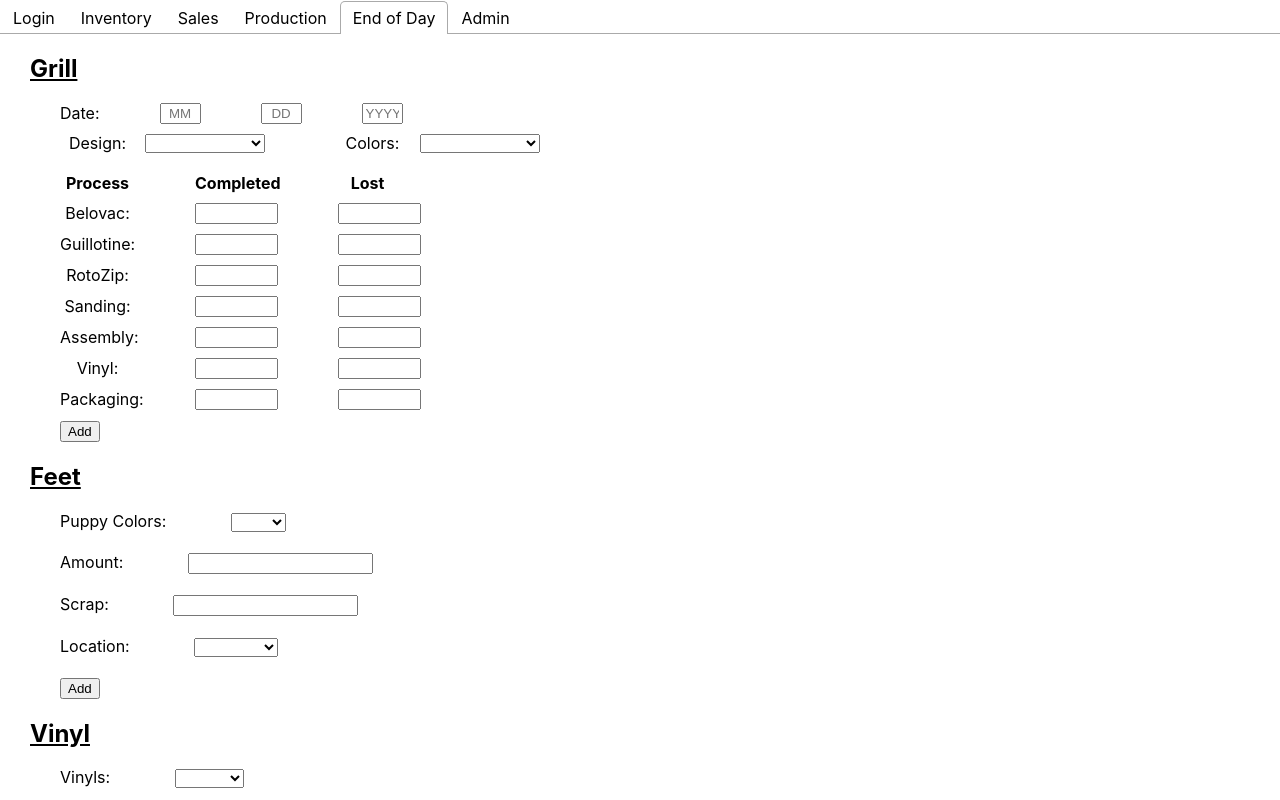
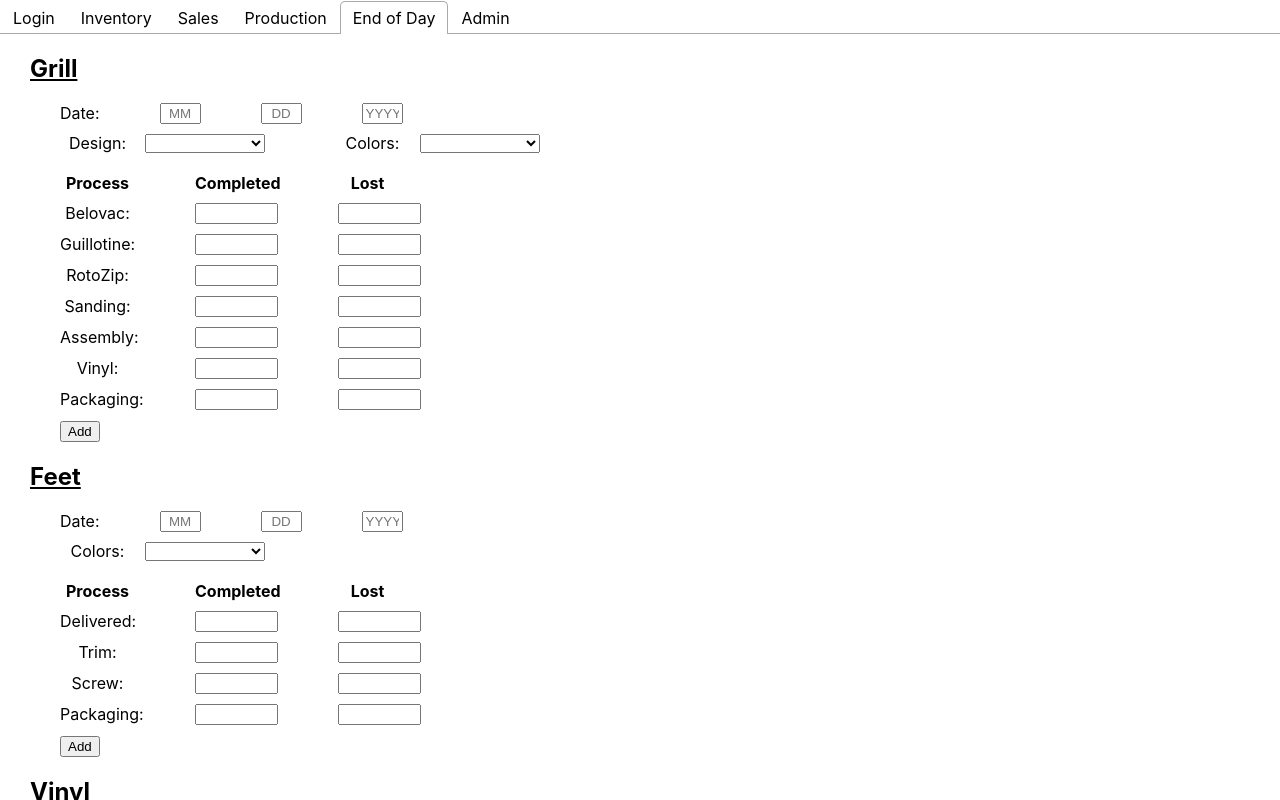
Before and after one commit to gigglyinventory/giggly_inventory, a React (Create React App) app in the folder giggly-ui/: page / in a window 1280 px wide. Both pictures are taken after a click on the tab "End of Day". Shown: the top 800 px of the page. Built offline with nearby package versions, Linux system fonts and the light colour scheme.

Commit message:
more production steps

```diff
--- a/giggly-ui/src/Components/EndOfDay.js
+++ b/giggly-ui/src/Components/EndOfDay.js
@@ -13,13 +13,13 @@ function EndOfDay(){
     return (<option key={i} value={item.id}>{item.name}</option>)
   }, this)
 
-    const location = [
+    const walker = [
       {id: 'em', name: ''},
-      {id: 'l1', name: 'Location 1'},
-      {id: 'l2', name: 'Location 2'}
+      {id: 'w2', name: '2-Wheels'},
+      {id: 'w4', name: '4-Wheels'}
     ];
 
-    let locationList = location.length > 0 && location.map((item, i) => {
+    let walkerList = walker.length > 0 && walker.map((item, i) => {
       return (<option key={i} value={item.id}>{item.name}</option>)
     }, this)
 
@@ -117,41 +117,101 @@ function EndOfDay(){
 
 
       <h2>Feet</h2>
-      <label for="puppy_color">Puppy Colors: </label>
-      <select id="puppy_color">{colorsList}</select>
-      <br />
-      <br />
-      <label for="enter_grill_amount">Amount: </label>
-      <input id="enter_grill_amount" type="text" name="amount" defualtValue="" maxlength="10" />
-      <br />
-      <br />
-      <label for="grill_scrap">Scrap: </label>
-      <input id="grill_scrap" type="text" name="amount" defualtValue="" maxlength="10" />
-      <br />
-      <br />
-      <label for="grill_location">Location: </label>
-      <select id="grill_locaiton">{locationList}</select>
-      <br />
-      <br />
+
+      <form class="inline-date">
+        <label>Date: </label>
+        <input type="type" name="month" placeholder="MM" maxlength="2" size="2"/>
+        <input type="type" name="day" placeholder="DD" maxlength="2" size="2"/>
+        <input type="type" name="year" placeholder="YYYY" maxlength="4" size="2"/>
+      </form>
+
+      <form class="form-inline">
+        <label for="puppy_color">Colors: </label>
+        <select id="puppy_color">{colorsList}</select>
+      </form>
+
+      <form class="form-inline">
+        <label><b>Process</b></label>
+        <label><b>Completed</b></label>
+        <label><b>Lost</b></label>
+      </form>
+
+      <form class="form-inline">
+        <label for="feet_deliv">Delivered: </label>
+        <input id="feet_deliv" type="text" name="amount" defualtValue="" maxlength="10" size="8"/>
+        <input id="deliv_lost" type="text" name="amount" defualtValue="" maxlength="10" size="8"/>
+      </form>
+
+      <form class="form-inline">
+        <label for="feet_trim">Trim: </label>
+        <input id="feet_trim" type="text" name="amount" defualtValue="" maxlength="10" size="8"/>
+        <input id="trim_lost" type="text" name="amount" defualtValue="" maxlength="10" size="8"/>
+      </form>
+
+      <form class="form-inline">
+        <label for="feet_screw">Screw: </label>
+        <input id="feet_screw" type="text" name="amount" defualtValue="" maxlength="10" size="8"/>
+        <input id="screw_lost" type="text" name="amount" defualtValue="" maxlength="10" size="8"/>
+      </form>
+
+      <form class="form-inline">
+        <label for="feet_pac">Packaging: </label>
+        <input id="feet_pac" type="text" name="amount" defualtValue="" maxlength="10" size="8"/>
+        <input id="trim_pac_lost" type="text" name="amount" defualtValue="" maxlength="10" size="8"/>
+      </form>
+
       <input type="submit" value="Add" />
 
       <h2>Vinyl</h2>
+
+      <form class="inline-date">
+        <label>Date: </label>
+        <input type="type" name="month" placeholder="MM" maxlength="2" size="2"/>
+        <input type="type" name="day" placeholder="DD" maxlength="2" size="2"/>
+        <input type="type" name="year" placeholder="YYYY" maxlength="4" size="2"/>
+      </form>
+
+      <form class="form-inline">
       <label for="vinyl_pattern">Vinyls: </label>
       <select id="vinyl_pattern">{vinylList}</select>
-      <br />
-      <br />
-      <label for="enter_grill_amount">Amount: </label>
-      <input id="enter_grill_amount" type="text" name="amount" defualtValue="" maxlength="10" />
-      <br />
-      <br />
-      <label for="grill_scrap">Scrap: </label>
-      <input id="grill_scrap" type="text" name="amount" defualtValue="" maxlength="10" />
-      <br />
-      <br />
-      <label for="grill_location">Location: </label>
-      <select id="grill_locaiton">{locationList}</select>
-      <br />
-      <br />
+      </form>
+
+      <form class="form-inline">
+        <label><b>Process</b></label>
+        <label><b>Completed</b></label>
+        <label><b>Lost</b></label>
+      </form>
+
+      <form class="form-inline">
+        <label for="canvas_amount">Canvas: </label>
+        <input id="canvas_amount" type="text" name="amount" defualtValue="" maxlength="10" size="8"/>
+        <input id="canvas_lost" type="text" name="amount" defualtValue="" maxlength="10" size="8"/>
+      </form>
+
+      <form class="form-inline">
+        <label for="canvas_print">Printing: </label>
+        <input id="canvas_print" type="text" name="amount" defualtValue="" maxlength="10" size="8"/>
+        <input id="print_lost" type="text" name="amount" defualtValue="" maxlength="10" size="8"/>
+      </form>
+
+      <form class="form-inline">
+        <label for="canvas_cut">Cutting: </label>
+        <input id="canvas_cut" type="text" name="amount" defualtValue="" maxlength="10" size="8"/>
+        <input id="cut_lost" type="text" name="amount" defualtValue="" maxlength="10" size="8"/>
+      </form>
+
+      <form class="form-inline">
+        <label for="walker_type">Wrap: </label>
+        <select id="walker_type">{walkerList}</select>
+        <input id="canvas_lost" type="text" name="amount" defualtValue="" maxlength="10" size="8"/>
+      </form>
+
+      <form class="form-inline">
+        <label for="vinyl_pac">Packaging: </label>
+        <input id="vinyl_pac" type="text" name="amount" defualtValue="" maxlength="10" size="8"/>
+        <input id="vinyl_pac_lost" type="text" name="amount" defualtValue="" maxlength="10" size="8"/>
+      </form>
+
       <input type="submit" value="Add" />
 
     </div>
```
